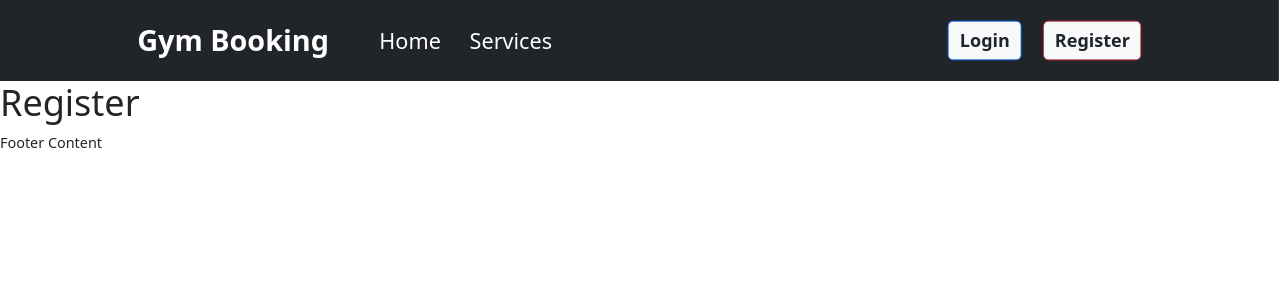
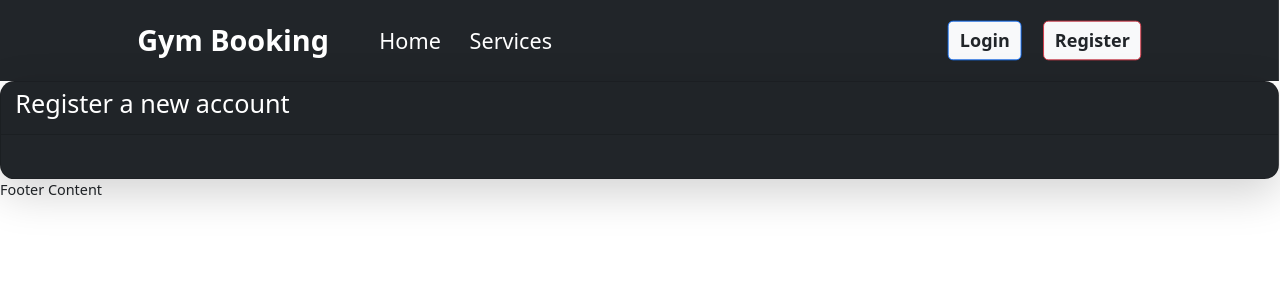
Before and after one commit to GeorgeTMG/UNIPI_Gym_Booking_Website, a React (Vite) app in the folder frontend/: page /register in a window 1280 px wide. Shown: the top 300 px of the page. Built offline with nearby package versions, Linux system fonts and the light colour scheme.

Commit message:
begun creating form in Register page

```diff
--- a/frontend/src/pages/Register.jsx
+++ b/frontend/src/pages/Register.jsx
@@ -2,9 +2,18 @@
 function Register() {
     return (
         <>
-            <main>
-                <h1>Register</h1>
-            </main>
+            <div className="card shadow-lg rounded-4 bg-dark text-white">
+                <div className="card-header text-white rounded-top-4">
+                    <h3>Register a new account</h3>
+                </div>
+                <form>
+                    <div className="card-body">
+                        <div className="mb-3">
+
+                        </div>
+                    </div>
+                </form>
+            </div>
         </>
     )
 }
```
